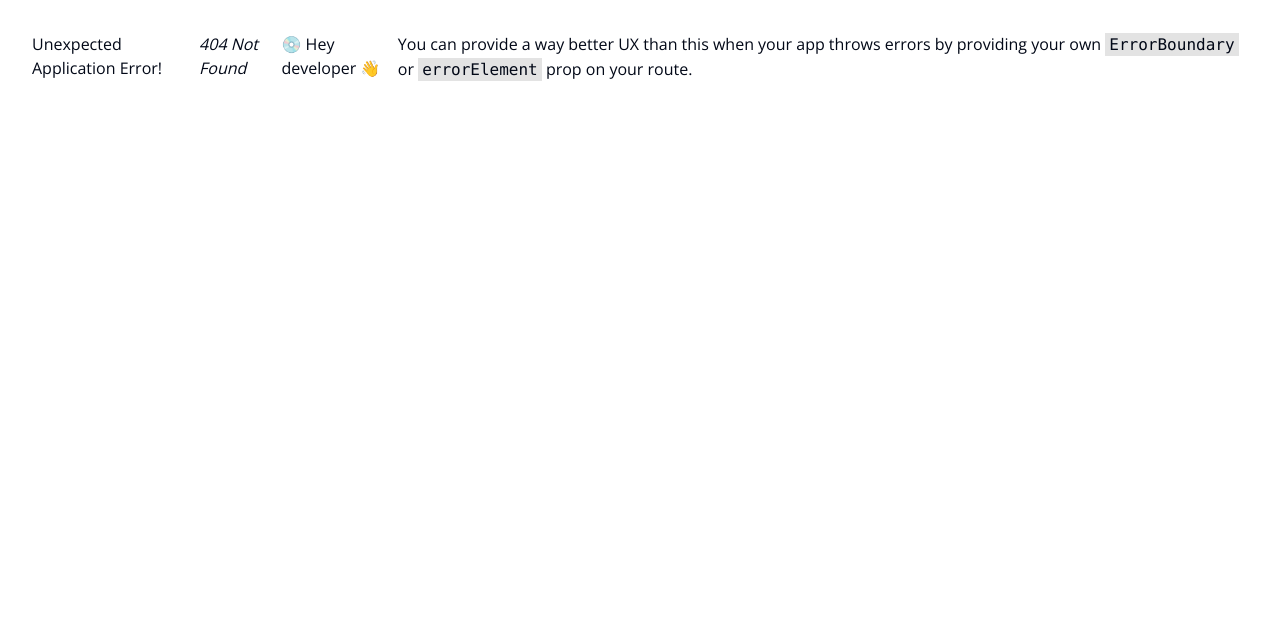
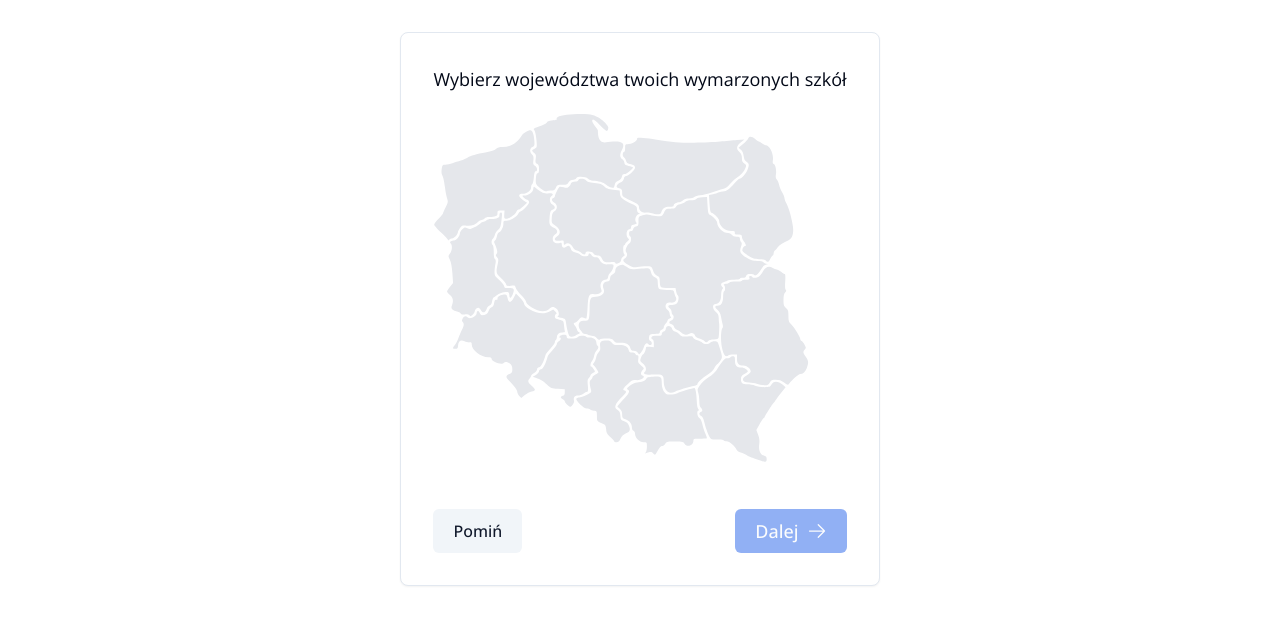
Before and after one commit to HackYeah2023-Nikodem-sAngels/task, a React (Vite) app in the folder frontend/: page /1/setup in a window 1280 px wide. Before the commit this address had no page. Shown: the top 624 px of the page. Built offline with nearby package versions, Linux system fonts and the light colour scheme.

Commit message:
Added framework for form steps

```diff
--- a/frontend/index.html
+++ b/frontend/index.html
@@ -9,7 +9,7 @@
 </head>
 
 <body>
-  <div id="root" class="flex h-screen w-screen p-8 font-sans"></div>
+  <div id="root" class="h-screen w-screen p-8 font-sans"></div>
   <script type="module" src="/src/main.tsx"></script>
 </body>
 
--- a/frontend/package.json
+++ b/frontend/package.json
@@ -17,6 +17,7 @@
     "lucide-react": "^0.279.0",
     "react": "^18.2.0",
     "react-dom": "^18.2.0",
+    "react-hook-form": "^7.46.2",
     "react-router": "^6.16.0",
     "react-router-dom": "^6.16.0",
     "react-textarea-autosize": "^8.5.3",
--- a/frontend/src/components/Map.tsx
+++ b/frontend/src/components/Map.tsx
@@ -69,8 +69,8 @@ const voivodeships = [
 
 export function Map(props: FormFieldProps<string[]>) {
     return (
-        <div className="w-full h-full">
-            <svg viewBox="0 0 497 463">
+        <div className="h-96 w-96">
+            <svg viewBox="5 0 497 463">
                 {voivodeships.map((el, index) => {
                     return (
                         <path
@@ -80,8 +80,8 @@ export function Map(props: FormFieldProps<string[]>) {
                                 if (props.value.includes(el.name)) {
                                     props.onChange(
                                         props.value.filter(
-                                            (current) => current !== el.name
-                                        )
+                                            (current) => current !== el.name,
+                                        ),
                                     );
                                 } else {
                                     props.onChange([...props.value, el.name]);
@@ -91,7 +91,7 @@ export function Map(props: FormFieldProps<string[]>) {
                                 props.value.includes(el.name)
                                     ? "fill-blue-400"
                                     : "fill-gray-200 hover:fill-blue-200",
-                                "hover:cursor-pointer"
+                                "hover:cursor-pointer",
                             )}
                         />
                     );
--- /dev/null
+++ b/frontend/src/components/Stepper.tsx
@@ -0,0 +1,42 @@
+import * as React from "react";
+import { cn } from "@/lib/utils";
+
+interface StepperProps extends React.HTMLAttributes<HTMLDivElement> {
+    currentStep: number;
+    steps: React.ReactNode[];
+    separator: React.ReactNode;
+}
+
+const Stepper = React.forwardRef<HTMLDivElement, StepperProps>(
+    ({ className, currentStep, steps, separator, ...props }, ref) => (
+        <div
+            ref={ref}
+            className={cn("flex items-center gap-2 overflow-x-auto", className)}
+            {...props}
+        >
+            {steps.map((step, i) => (
+                <React.Fragment key={i}>
+                    <span
+                        className={cn(
+                            currentStep !== i && "text-muted-foreground",
+                        )}
+                    >
+                        {step}
+                    </span>{" "}
+                    {i < steps.length - 1 && (
+                        <span
+                            className={cn(
+                                currentStep !== i && "text-muted-foreground",
+                            )}
+                        >
+                            {separator}
+                        </span>
+                    )}
+                </React.Fragment>
+            ))}
+        </div>
+    ),
+);
+Stepper.displayName = "Stepper";
+
+export { Stepper };
--- a/frontend/src/components/ui/button.tsx
+++ b/frontend/src/components/ui/button.tsx
@@ -23,7 +23,7 @@ const buttonVariants = cva(
             size: {
                 default: "h-10 px-4 py-2",
                 sm: "h-9 rounded-md px-3",
-                lg: "h-11 rounded-md px-5",
+                lg: "h-11 rounded-md px-5 text-lg",
                 icon: "h-10 w-10",
             },
         },
@@ -47,6 +47,7 @@ const Button = React.forwardRef<HTMLButtonElement, ButtonProps>(
             <Comp
                 className={cn(buttonVariants({ variant, size, className }))}
                 ref={ref}
+                type="button"
                 {...props}
             />
         );
--- a/frontend/src/routes/Chat.tsx
+++ b/frontend/src/routes/Chat.tsx
@@ -10,8 +10,8 @@ export function Chat() {
     // useTextAnimation(ref.current!, "tu bedzie jakis tekst");
 
     return (
-        <div className="grid mx-auto md:grid-cols-[5fr_2fr] grid-row gap-4 h-full">
-            <Card className="flex flex-col mx-auto gap-4 order-1">
+        <div className="grid-row mx-auto grid h-full gap-4 md:grid-cols-[5fr_2fr]">
+            <Card className="order-1 mx-auto flex flex-col gap-4">
                 <Messages
                     data={[
                         {
--- a/frontend/src/routes/Form.tsx
+++ /dev/null
@@ -1,19 +0,0 @@
-import { useState } from "react";
-import { Map } from "@/components/Map";
-
-export function Form() {
-    const [voivodeship, setVoivodeship] = useState<string[]>([]);
-
-    return (
-        <div className="w-full h-full">
-            <h1 className="text-center scroll-m-20 text-4xl font-extrabold lg:text-5xl mt-4 mb-12">
-                Wybierz województwo
-            </h1>
-            <div className="w-full flex justify-center">
-                <div className="w-5/12">
-                    <Map value={voivodeship} onChange={setVoivodeship} />
-                </div>
-            </div>
-        </div>
-    );
-}
--- a/frontend/src/routes/Homepage.tsx
+++ b/frontend/src/routes/Homepage.tsx
@@ -18,7 +18,11 @@ export function Homepage() {
                 <span className="text-primary">uczelnię</span>{" "}
                 <span>dla siebie</span>
             </h1>
-            <Button size={"lg"} className="flex gap-2 text-lg font-medium">
+            <Button
+                size={"lg"}
+                className="flex gap-2 text-lg font-medium"
+                onClick={() => navigate("/pl/setup")}
+            >
                 Rozpocznij
                 <ArrowRightIcon className="w-5" />
             </Button>
--- /dev/null
+++ b/frontend/src/routes/Setup.tsx
@@ -0,0 +1,53 @@
+import { useState } from "react";
+import { SelectArea } from "./setup/SelectArea";
+
+function CurrentStep(props: {
+    step: Step;
+    setData: React.Dispatch<React.SetStateAction<SetupData>>;
+    setStep: React.Dispatch<React.SetStateAction<Step>>;
+}) {
+    switch (props.step) {
+        case "regions": {
+            return (
+                <SelectArea
+                    onSubmit={(prev) => {
+                        props.setStep("regions/studied");
+                        return props.setData(prev);
+                    }}
+                />
+            );
+        }
+    }
+}
+
+export interface SetupData {
+    regions?: string[];
+    studyLevel: 1 | 2 | 3;
+    interests?: string[];
+    maturaResults?: string[];
+    futureSkills?: string[];
+    specialization?: string;
+    language: "pl" | "en";
+    lastStudies?: string;
+}
+type Step =
+    | "regions"
+    | "regions/studied"
+    | "regions/studied/level"
+    | "regions/studied/level(1or2)/interests"
+    | "regions/studied/level(3)/specialization";
+
+export function Setup() {
+    const [step, setStep] = useState<Step>("regions");
+    const [data, setData] = useState<SetupData>({
+        studyLevel: 1,
+        language: "pl",
+    });
+    console.log(data, step);
+
+    return (
+        <main className="grid grid-rows-[5rem_1rem] justify-center">
+            <CurrentStep step={step} setStep={setStep} setData={setData} />
+        </main>
+    );
+}
--- /dev/null
+++ b/frontend/src/routes/setup/SelectArea.tsx
@@ -0,0 +1,52 @@
+import { Map } from "@/components/Map";
+import { Button } from "@/components/ui/button";
+import { useState } from "react";
+import { SetupData } from "../Setup";
+import { Card } from "@/components/ui/card";
+import { ArrowRightIcon } from "@heroicons/react/24/outline";
+
+export function SelectArea(props: {
+    onSubmit: React.Dispatch<React.SetStateAction<SetupData>>;
+}) {
+    const [areas, setAreas] = useState<string[]>([]);
+
+    return (
+        <Card className="h-fit p-8">
+            <form
+                className="flex flex-col gap-4"
+                onSubmit={(e) => {
+                    e.preventDefault();
+                    props.onSubmit((data) => ({
+                        ...(data ?? {}),
+                        regions: areas,
+                    }));
+                }}
+            >
+                <h1 className="text-center text-lg">
+                    Wybierz województwa twoich wymarzonych szkół
+                </h1>
+                <Map value={areas} onChange={setAreas} />
+
+                <div className="flex justify-between">
+                    <Button
+                        className="text-base"
+                        variant={"secondary"}
+                        size={"lg"}
+                        onClick={() => props.onSubmit((data) => ({ ...data }))}
+                    >
+                        Pomiń
+                    </Button>
+                    <Button
+                        className="ml-auto flex gap-2"
+                        type="submit"
+                        disabled={areas.length === 0}
+                        size={"lg"}
+                    >
+                        Dalej
+                        <ArrowRightIcon className="w-5" />
+                    </Button>
+                </div>
+            </form>
+        </Card>
+    );
+}
```
Also changed, not shown: frontend/src/App.tsx (+4 -6 lines), 1 other file (tests, documents, lock files or other folders).
